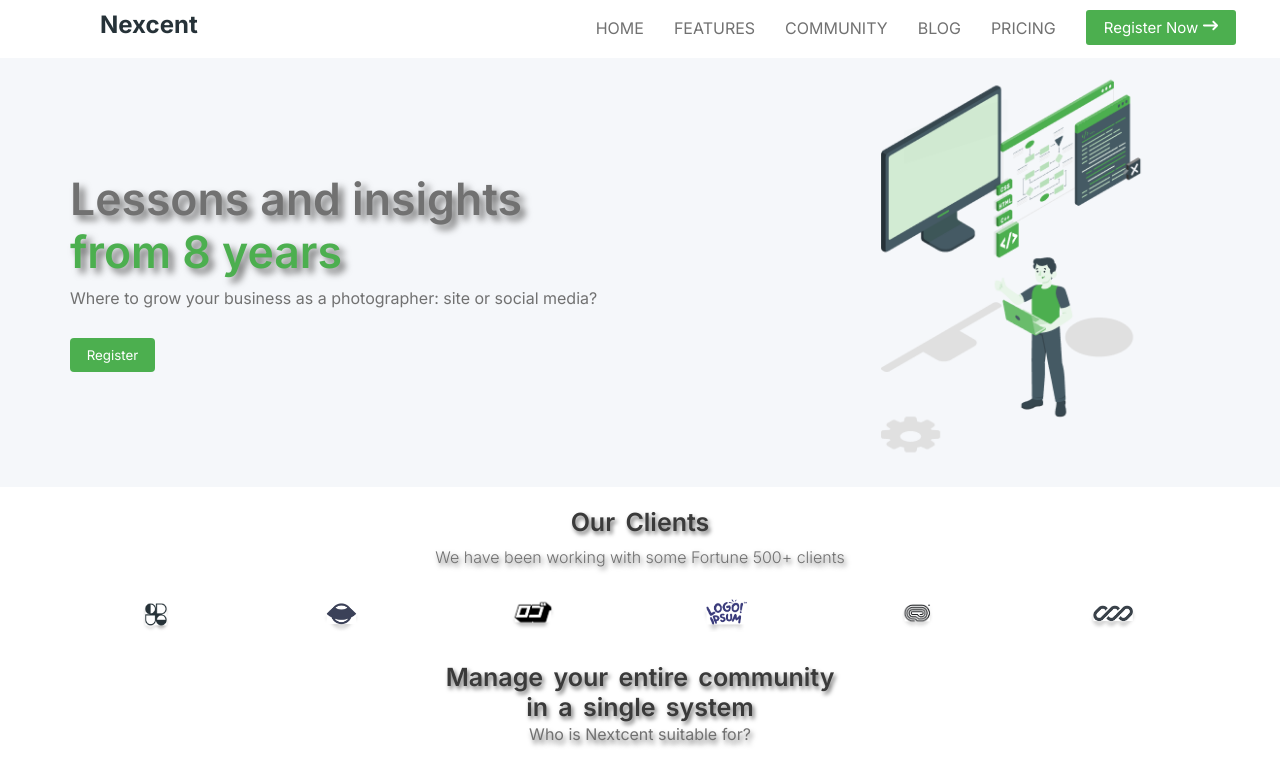
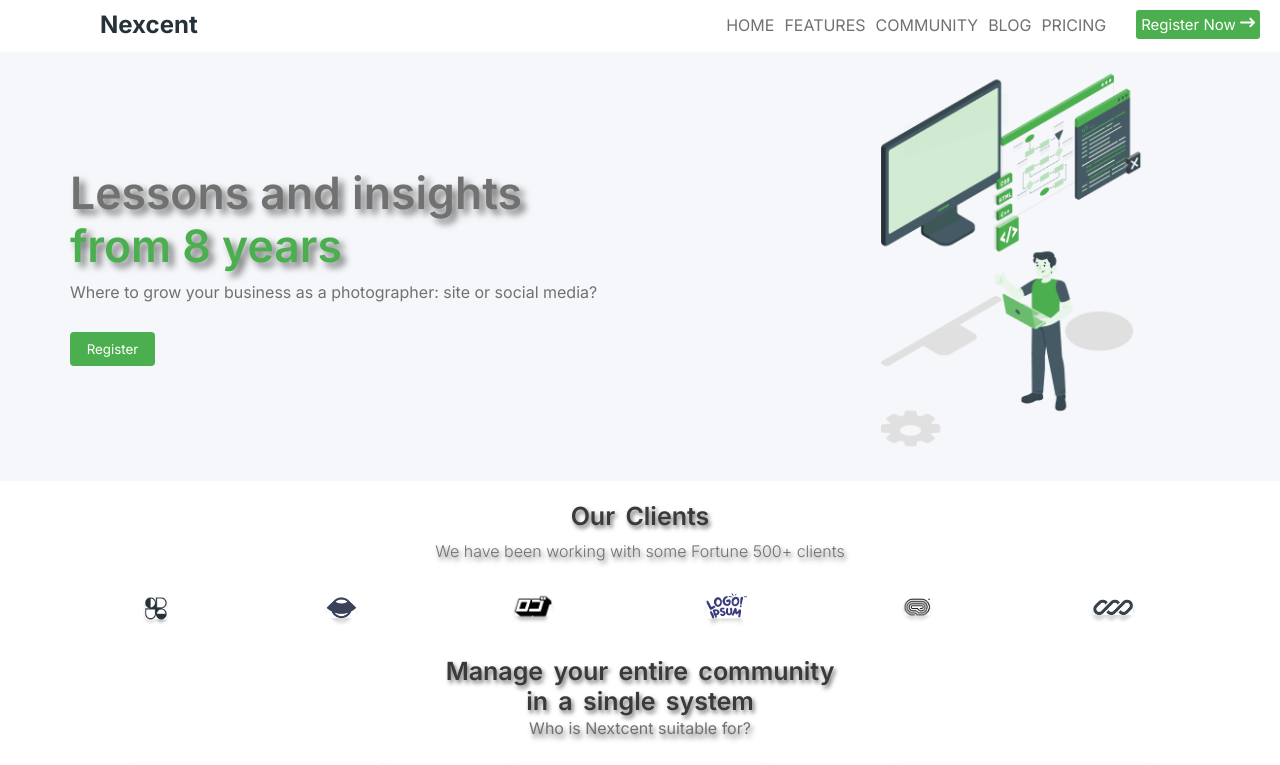
Before and after one commit to A-DILEEP/Landingpage, a React (Create React App) app: page / in a window 1280 px wide. Shown: the top 765 px of the page. Built offline with nearby package versions, Linux system fonts and the light colour scheme.

Commit message:
updated some filee s

```diff
--- a/src/components/navbar/Navbar.jsx
+++ b/src/components/navbar/Navbar.jsx
@@ -1,20 +1,16 @@
-import React, { useState } from "react";
+import React from "react";
 import { FaArrowRightLong } from "react-icons/fa6";
-import { RxHamburgerMenu } from "react-icons/rx";
-import { CiMenuKebab } from "react-icons/ci";
+
 import "./navbar.css";
 const Navbar = () => {
-  const [isopen, Setisopen] = useState(false);
-  const togglemenu = () => {
-    Setisopen(!isopen);
-  };
+
   return (
     <nav className="navbar">
       <div className="logo">
         <h2>Nexcent</h2>
       </div>
       <div className="items">
-        <ul className={`navbar-items ${isopen ? "mobile" : ""}`}>
+        <ul className="navbar-items" >
           <li>
             <a href="#home">HOME</a>
           </li>
@@ -35,17 +31,6 @@ const Navbar = () => {
           Register Now <FaArrowRightLong />{" "}
         </button>
       </div>
-      <button className="menu-toggle" onClick={togglemenu}>
-        {isopen ? (
-          <span>
-            <RxHamburgerMenu color="black" />
-          </span>
-        ) : (
-          <span>
-            <CiMenuKebab color="black" />
-          </span>
-        )}
-      </button>
     </nav>
   );
 };
--- a/src/components/navbar/navbar.css
+++ b/src/components/navbar/navbar.css
@@ -12,15 +12,16 @@ body{
 .navbar{
     display: flex;
     width: 100%;
+    justify-content: space-between;
 }
 .items{
     display: flex;
-    margin-left: 23rem;
+    margin-right: 20px;
 }
 .navbar-items{
     display: flex;
     text-decoration: none;
-    align-items: center;
+    align-items:center;
 }
 .navbar-items li a{
     color: var(--mintext-bg);
@@ -29,14 +30,15 @@ body{
 }
 li{
     list-style: none;
-    margin-left: 30px;
+    margin-left: 10px;
 }
 .register{
     margin-left: 30px;
-    height: 35px;
-    width:150px;
+    height: auto;
+    width:auto ;
     border-radius: 3px;
     border: none;
+    padding: 2px 5px;
     color:#fff;
     font-size: 15px;
     text-align: center;
```
